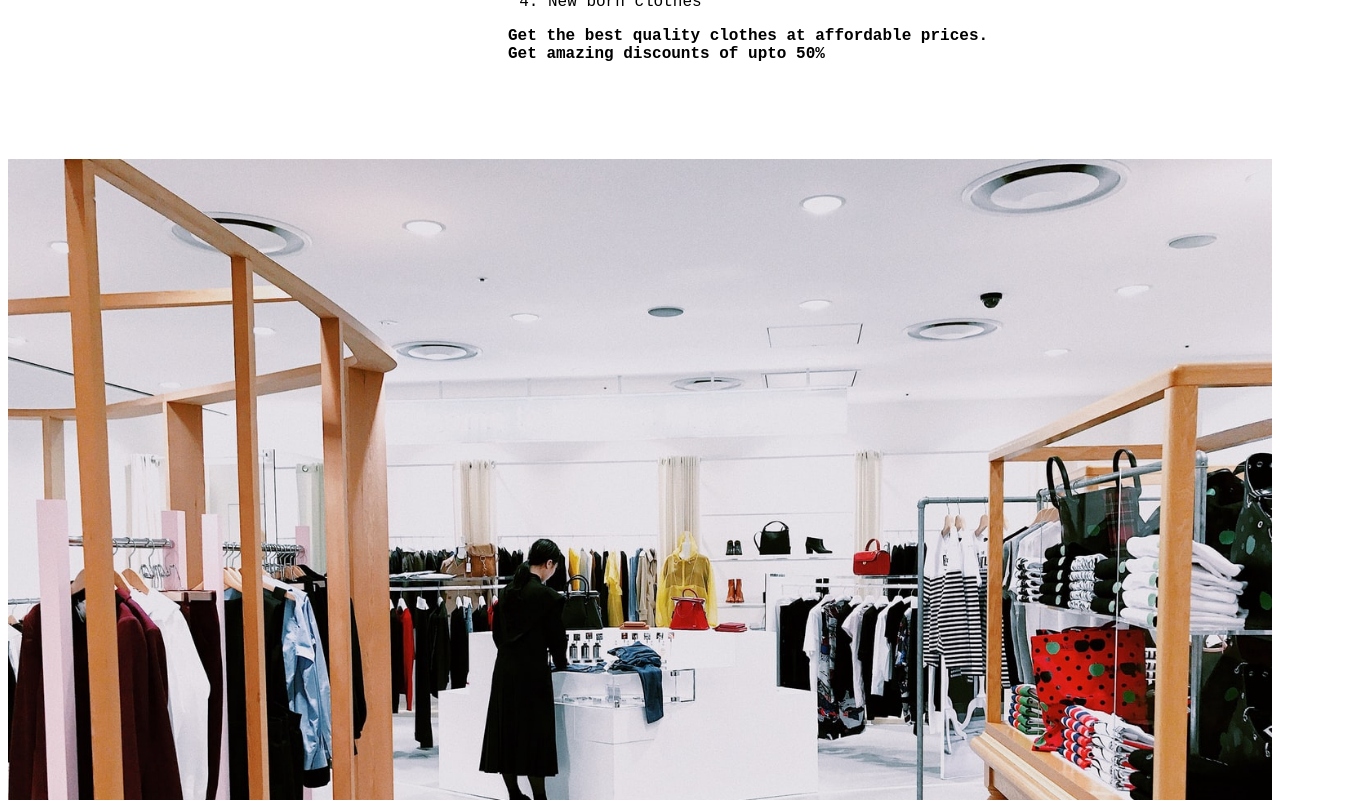
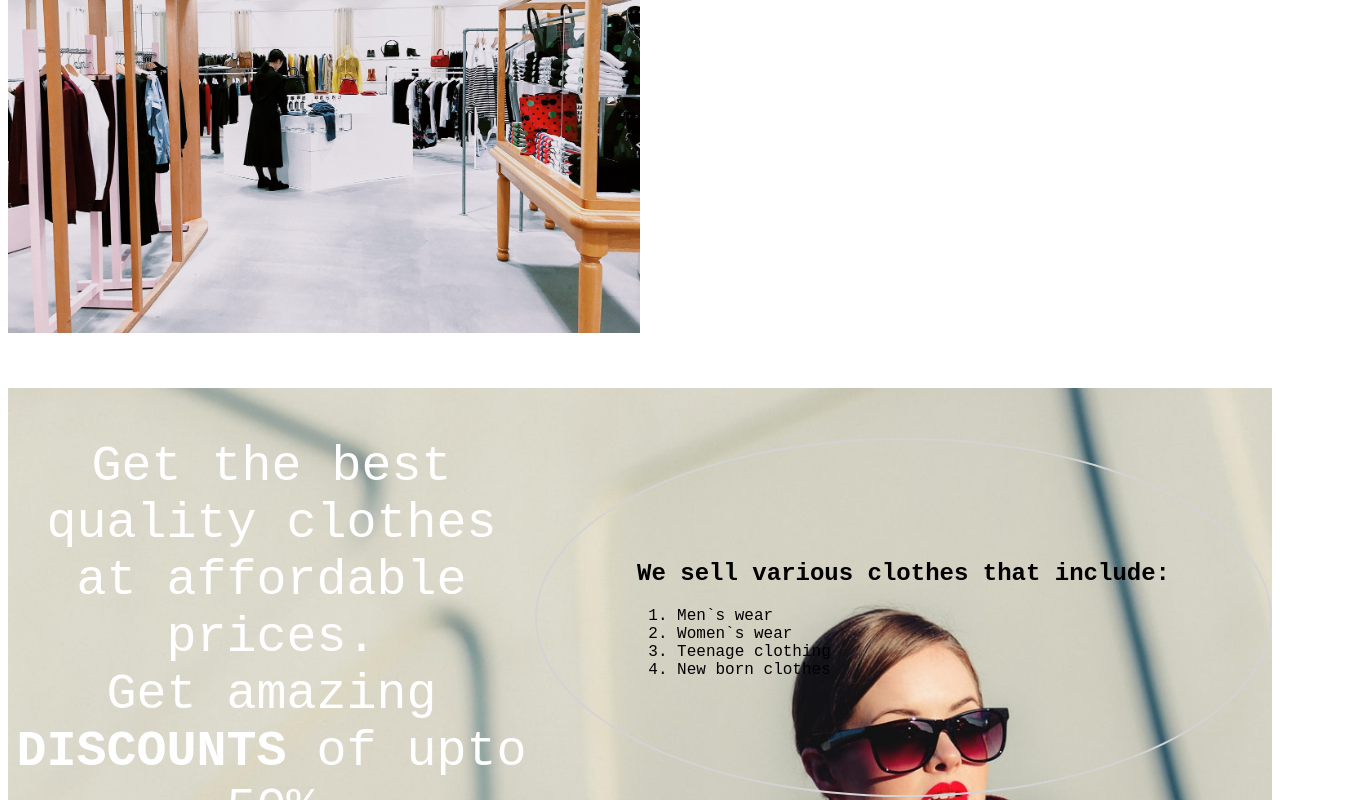
Before and after one commit to Venus-Kavunza/Fashion-Collection, a plain HTML site: page index.html in a window 1280 px wide. Shown: the part 1140-1940 px from the top of the page, 1364 px wide, since content can reach past the window. Drawn offline with Linux system fonts and the light colour scheme.

Commit message:
It will add new changes

```diff
--- a/index.css
+++ b/index.css
@@ -4,8 +4,8 @@
 .navbar {
     display: flex;
     padding-left: 5%;
-    padding-top: 5%;
-    color: white;
+    padding-top: 1%;
+    color:black;
 }
 ul {
     list-style-type: none;
@@ -15,16 +15,41 @@ ul {
     padding-left: 850px;
 
 }
-h1 {
+{
     text-align: left;
+
+}
+.limage {
+    padding-left: ;
 }
 
-.list {
- padding: 50px;
- padding-left: 500px;
+.olist {
+    float: right;
+    padding-top: 200px;
+    padding-right: 100px;
+    margin-top: 100px;
+    padding: 100px;
+    border: 2px solid lightgrey;
+    border-radius: 50%;
+
 }
-.images {
-    padding-top: 30px;
+.plist {
+    color: white;
+    text-align: center;
+    padding-top: 50px;
+    font-size: 50px;
+    background-image: url(images/photo-1483985988355-763728e1935b.jpeg);
+    background-size: cover;
+    height: 1000px;
+    width: 100%:
+}
+span {
+    font-weight: bold;
+}
+.footer {
+    background-color: black;
+    color: white;
+    padding: 20px;
 }
 #design {
     flex: auto;
--- a/index.html
+++ b/index.html
@@ -8,29 +8,31 @@
     <title>Fashion Booth</title>
 </head>
 <body>
+    <div class="navbar">
     <ul>
     <li class ="a">Home</li>
     <li class ="a">About</li>
     <li class ="a">Contact</li>
     </ul>
+    </div>
     <div class="nav">
     <h1>Fashion Booth Collection</h1>
-    <img src="images/photo-1441986300917-64674bd600d8.jpeg" height="auto" width="100%">
+    <img src="images/photo-1441986300917-64674bd600d8.jpeg" height="40%" width="100%">
 </div>
 <div class="description">
     <div class="list">
-    <h2> We sell various clothes that include:</h2>
+        <img src="images/photo-1546213290-e1b492ab3eee.jpeg" alt="" height="30%" width="50%" class="limage">
+        <div class="olist">
+    <h2 class="h2list"> We sell various clothes that include:</h2>
     <ol>
         <li>Men`s wear</li>
         <li>Women`s wear</li>
         <li>Teenage clothing</li>
         <li> New born clothes</li>
     </ol>
-    <p><strong> Get the best quality clothes at affordable prices.<br> Get amazing discounts of upto 50%</strong></p>
+    </div>
+    <p class="plist"> Get the best quality clothes at affordable prices.<br> Get amazing <span>DISCOUNTS</span> of upto 50%</p>
 </div>
-<div class="images">
-</div>
-<img src="images/photo-1546213290-e1b492ab3eee.jpeg" height="auto" width="100%"
 </div>
 <div class="footer">
     <span id="copyright">Copyright 2021. All rights reserved.</span>
```
